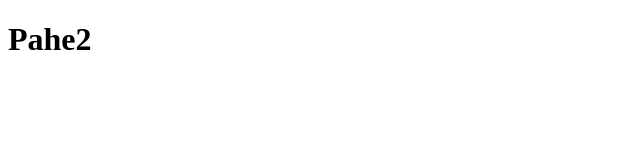
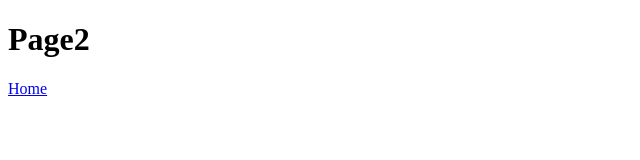
Before and after one commit to codermamba/Web, a plain HTML site: page HTML/1 Basic code/Page2.html in a window 1280 px wide. Shown: the full height of the page, 0-640 px from the left. Drawn offline with Linux system fonts and the light colour scheme.

Commit message:
Page navigation and Hyperlinking

```diff
--- a/HTML/1 Basic code/Page2.html
+++ b/HTML/1 Basic code/Page2.html
@@ -9,6 +9,7 @@
     </title>
 </head>
 <body>
-    <h1>Pahe2</h1>
+    <h1>Page2</h1>
+    <a href = "Hello.html" >Home</a>
 </body>
 </html>
```
